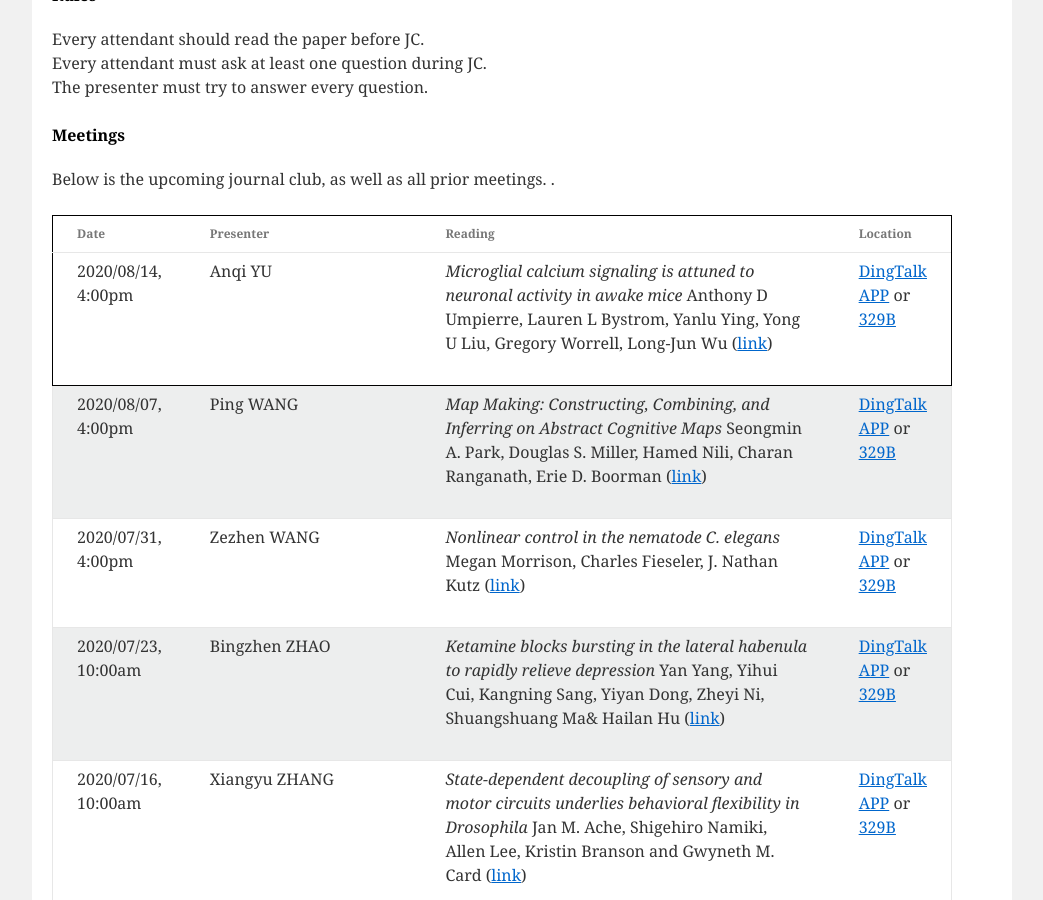
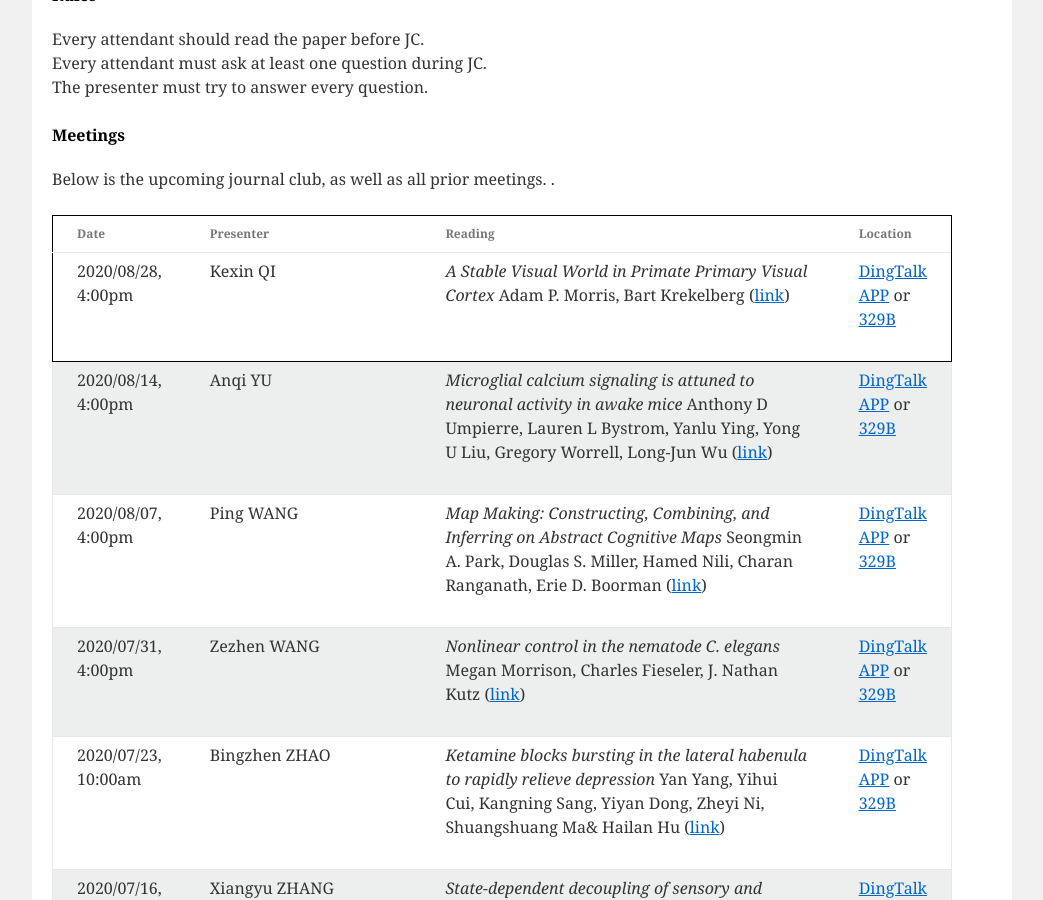
Before and after one commit to CNeuroUSTC/CNeuroUSTC.github.io, a Jekyll site: the page built from index.html, in a window 1280 px wide and 900 px high, scrolled down 879 px. Shown: the whole window, without its empty margins (118-1161 px from the left). Built offline with Jekyll 4.4.1, drawn with Linux system fonts in a browser that asks for light colours.

Commit message:
paper: "A Stable Visual World in Primate Primary Visual Cortex"   url: "https://www.sciencedirect.com/science/article/pii/S0960982219303975"   pdf: "None"   authors: "Adam P. Morris, Bart Krekelberg"   location: <a href="https://github.com/CNeuroUSTC/CNeuroUSTC.github.io/blob/master/dt.jpeg">DingTalk APP</a> or <a href="https://map.baidu.com/search/%E4%B8%AD%E5%9B%BD%E7%A7%91%E5%AD%A6%E6%8A%80%E6%9C%AF%E5%A4%A7%E5%AD%A6(%E8%A5%BF%E6%A0%A1%E5%8C%BA)-%E7%94%9F%E5%91%BD%E7%A7%91%E5%AD%A6%E5%A4%A7%E6%A5%BC/@13054067.545,3720295.44,19z?querytype=s&da_src=shareurl&wd=%E4%B8%AD%E5%9B%BD%E7%A7%91%E5%AD%A6%E6%8A%80%E6%9C%AF%E5%A4%A7%E5%AD%A6(%E8%A5%BF%E6%A0%A1%E5%8C%BA)-%E7%94%9F%E5%91%BD%E7%A7%91%E5%AD%A6%E5%A4%A7%E6%A5%BC&c=127&src=0&wd2=%E5%90%88%E8%82%A5%E5%B8%82%E8%9C%80%E5%B1%B1%E5%8C%BA&pn=0&sug=1&l=13&b=(13043472.77821802,3712418.4285550946;13063946.357629184,3730135.2423363887)&from=webmap&biz_forward=%7B%22scaler%22:2,%22styles%22:%22pl%22%7D&sug_forward=f2f7c92a9921ecdbb54f5426&device_ratio=2">329B</a>

```diff
--- a/_data/meeting_info.yml
+++ b/_data/meeting_info.yml
@@ -1,3 +1,11 @@
+- presenter: Kexin QI
+  date: 2020/08/28, 4:00pm
+  paper: "A Stable Visual World in Primate Primary Visual Cortex"
+  url: "https://www.sciencedirect.com/science/article/pii/S0960982219303975"
+  pdf: "None"
+  authors: "Adam P. Morris, Bart Krekelberg"
+  location: <a href="https://github.com/CNeuroUSTC/CNeuroUSTC.github.io/blob/master/dt.jpeg">DingTalk APP</a> or <a href="https://map.baidu.com/search/%E4%B8%AD%E5%9B%BD%E7%A7%91%E5%AD%A6%E6%8A%80%E6%9C%AF%E5%A4%A7%E5%AD%A6(%E8%A5%BF%E6%A0%A1%E5%8C%BA)-%E7%94%9F%E5%91%BD%E7%A7%91%E5%AD%A6%E5%A4%A7%E6%A5%BC/@13054067.545,3720295.44,19z?querytype=s&da_src=shareurl&wd=%E4%B8%AD%E5%9B%BD%E7%A7%91%E5%AD%A6%E6%8A%80%E6%9C%AF%E5%A4%A7%E5%AD%A6(%E8%A5%BF%E6%A0%A1%E5%8C%BA)-%E7%94%9F%E5%91%BD%E7%A7%91%E5%AD%A6%E5%A4%A7%E6%A5%BC&c=127&src=0&wd2=%E5%90%88%E8%82%A5%E5%B8%82%E8%9C%80%E5%B1%B1%E5%8C%BA&pn=0&sug=1&l=13&b=(13043472.77821802,3712418.4285550946;13063946.357629184,3730135.2423363887)&from=webmap&biz_forward=%7B%22scaler%22:2,%22styles%22:%22pl%22%7D&sug_forward=f2f7c92a9921ecdbb54f5426&device_ratio=2">329B</a>
+
 - presenter: Anqi YU
   date: 2020/08/14, 4:00pm
   paper: "Microglial calcium signaling is attuned to neuronal activity in awake mice"
```
